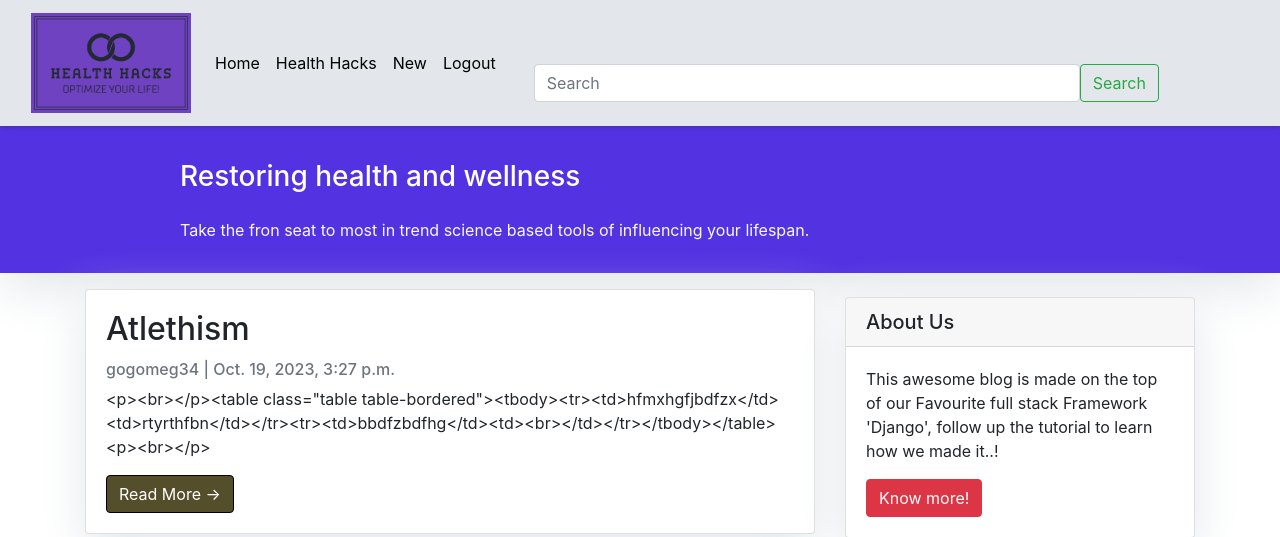
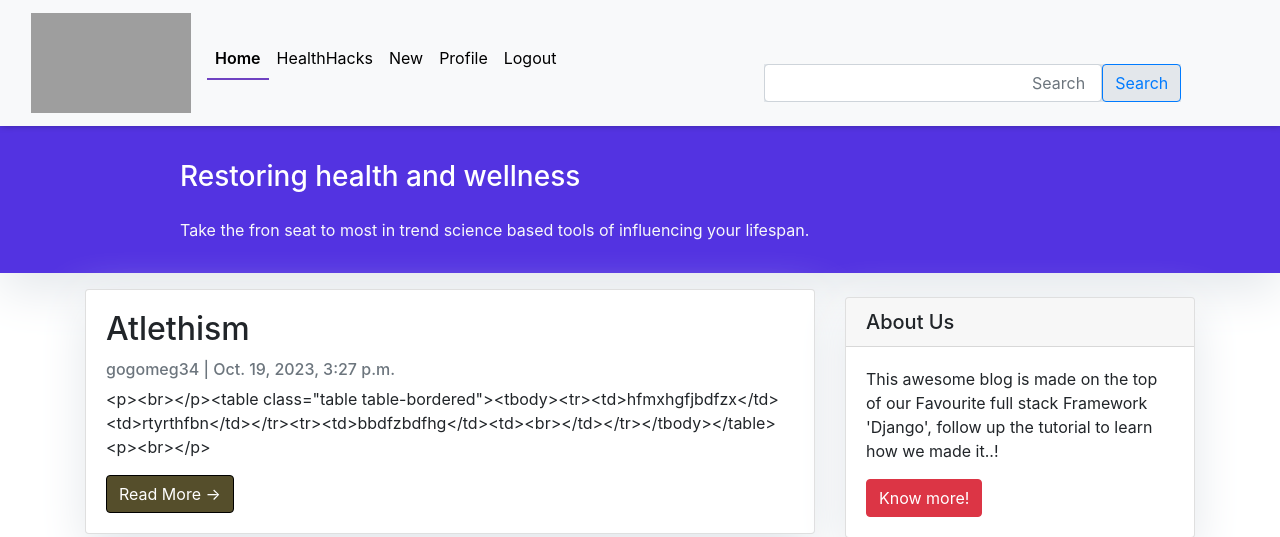
Before and after one commit to Gogomeg/health-hacks, a Django app: page / in a window 1280 px wide. Shown: the top 537 px of the page. Run offline with Django 3.2, Linux system fonts and the light colour scheme; a user stored in the database is signed in; data comes from the database, SQL or seed files in the repository; some libraries are stand-ins or nearby versions; grey boxes are pictures that could not be loaded.

Commit message:
Initial structuring of the app health_hacks structure of html

```diff
--- a/static/css/base.css
+++ b/static/css/base.css
@@ -72,14 +72,10 @@
 /** form */
 
 form {
-    width: 60%;
+    width: 40%;
     margin-top: 40px;
-    margin-left: 30px;
+    margin-left: 200px;
     background-color: var(--off-white);
-}
-
-.form-control {
-    width: 35%;
 }
 
 
@@ -133,3 +129,8 @@
     box-shadow: var(--small-box-shadow);
     border-radius: 5px;
 }
+
+.form-control {
+    width: 30%;
+    text-align: right;
+}
--- a/templates/includes/header.html
+++ b/templates/includes/header.html
@@ -2,48 +2,63 @@
 
 <header>
   {% with request.resolver_match.url_name as url_name %}
-  <nav class="navbar navbar-expand-lg bg-body-tertiary">
+  <nav class="navbar navbar-expand-lg bg-light">
     <div class="container-fluid">
       <!-- Logo -->
       <a class="navbar-brand" href="#"
         ><img
-          src="{% static 'images/noBgColor.png' %}"
-          alt="Health Hacks Logo"
+          src="{% static 'images/logo.webp' %}"
+          alt="Health hacks sharing Logo"
           class="logo"
       /></a>
       <button
         class="navbar-toggler"
         type="button"
         data-bs-toggle="collapse"
-        data-bs-target="#navbarSupportedContent"
-        aria-controls="navbarSupportedContent"
+        data-bs-target="#navbarNav"
+        aria-controls="navbarNav"
         aria-expanded="false"
         aria-label="Toggle navigation"
       >
         <span class="navbar-toggler-icon"></span>
       </button>
       <!-- Navigation items -->
-      <div class="collapse navbar-collapse" id="navbarSupportedContent">
-        <ul class="navbar-nav me-auto mb-2 mb-lg-0">
+      <div class="collapse navbar-collapse" id="navbarNav">
+        <ul class="navbar-nav me-auto mb-2">
           <li class="nav-item">
             <a
-              class="nav-link {% if url_name == 'health_hacks' %}active{% endif %}"
+              class="nav-link {% if url_name == 'home' %}active{% endif %}"
               aria-current="page"
               href="{% url 'home' %}"
               >Home</a
             >
           </li>
           <li class="nav-item">
-            <a class="nav-link" href="#">Health Hacks</a>
+            <a
+              class="nav-link {% if url_name == 'health_hacks' %}active{% endif %}"
+              href="{% url '.health_hacks' %}"
+              >HealthHacks</a
+            >
           </li>
           <li class="nav-item">
-            <a class="nav-link" href="#">New</a>
+            <a
+              class="nav-link {% if url_name == 'add_health_hack' %}active{% endif %}"
+              href="{% url 'add_health_hack' %}"
+              >New</a
+            >
           </li>
           {% if request.user.is_authenticated %}
           <li class="nav-item">
             <a
+              class="nav-link {% if url_name == 'profile' %}active{% endif %}"
+              href="{% url 'profile' request.user.id %}"
+              >Profile</a
+            >
+          </li>
+          <li class="nav-item">
+            <a
               class="nav-link {% if url_name == 'accounts_logout' %}active{% endif %}"
-              href="/accounts/logout"
+              href="/accounts/logout/"
               >Logout</a
             >
           </li>
@@ -51,28 +66,34 @@
           <li class="nav-item">
             <a
               class="nav-link {% if url_name == 'accounts_signup' %}active{% endif %}"
-              href="/accounts/signup"
+              href="/accounts/signup/"
               >Register</a
             >
           </li>
           <li class="nav-item">
             <a
               class="nav-link {% if url_name == 'accounts_login' %}active{% endif %}"
-              href="/accounts/login"
+              href="/accounts/login/"
               >Login</a
             >
           </li>
           {% endif %}
         </ul>
-
-        <form class="d-flex" role="search">
+        <!-- Form for search bar -->
+        <form
+          class="d-flex"
+          role="search"
+          method="GET"
+          action="{% url 'recipes' %}"
+        >
           <input
             class="form-control me-2"
+            name="q"
             type="search"
             placeholder="Search"
             aria-label="Search"
           />
-          <button class="btn btn-outline-success" type="submit">Search</button>
+          <button class="btn btn-outline-primary" type="submit">Search</button>
         </form>
       </div>
     </div>
```
Also changed, not shown: health_hacks/health_hacks/add_health_hack.html (added, +14 -0 lines), health_hacks/health_hacks/edit_health_hack.html (added, +14 -0 lines), health_hacks/health_hacks/health_hack_confirm_delete.html (added, +13 -0 lines), health_hacks/health_hacks/health_hacks.html (added, +25 -0 lines), health_hacks/health_hacks/post_detail.html (renamed from templates/post_detail.html).
